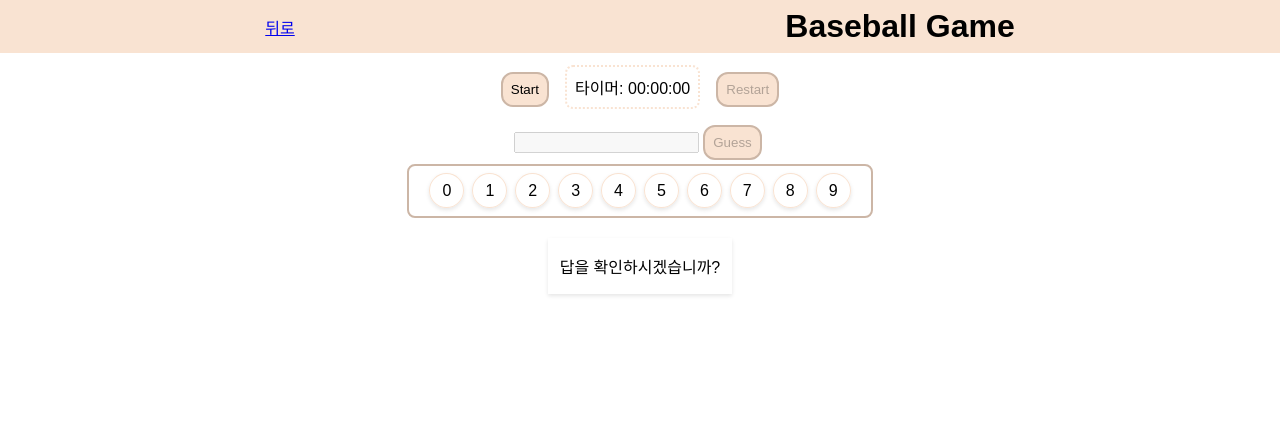
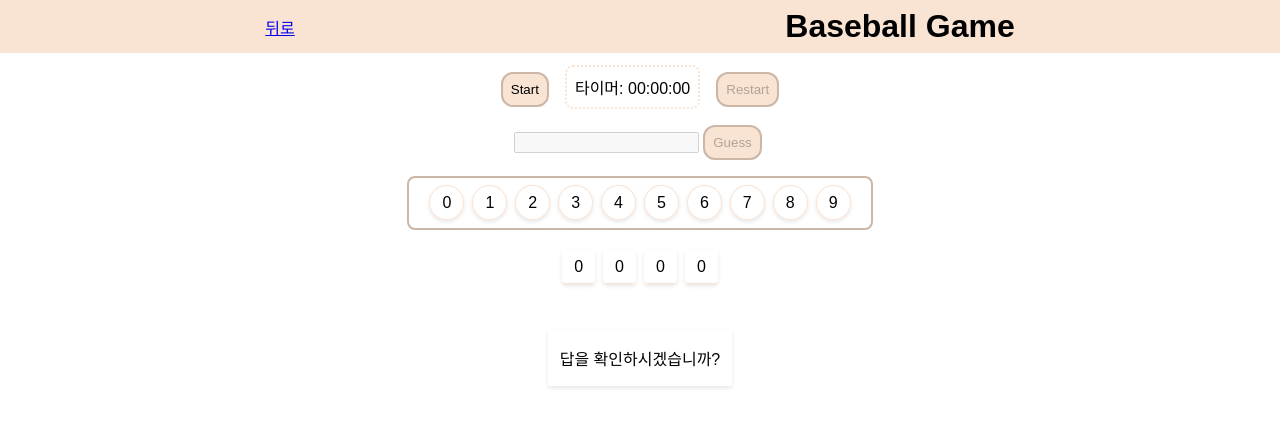
Before and after one commit to minju0809/React-Page, a React (Create React App) app: page /game/baseball in a window 1280 px wide. Shown: the top 426 px of the page. Built offline with nearby package versions, Linux system fonts and the light colour scheme.

Commit message:
야구게임 4자리 판 추가

```diff
--- a/src/App.css
+++ b/src/App.css
@@ -150,6 +150,7 @@ footer {
 
 .baseball-number-container {
   display: inline-block;
+  margin: 12px 0;
   padding: 16px;
   border: 2px solid var(--section-color);
   border-radius: 8px;
@@ -171,6 +172,19 @@ footer {
 .baseball-number.selected {
   text-decoration: line-through;
   color: red;
+}
+
+.baseball-numberBorad-container {
+  padding: 16px;
+}
+
+.baseball-numberBorad-container span {
+  border-bottom: 1px solid var(--main-color);
+  border-radius: 4px;
+  padding: 8px 12px;
+  margin: 4px;
+  /* 그림자 효과 */
+  box-shadow: 0 2px 4px rgba(0, 0, 0, 0.1);
 }
 
 .baseball-product-card {
--- a/src/components/Game/Baseball.jsx
+++ b/src/components/Game/Baseball.jsx
@@ -48,6 +48,7 @@ const Baseball = () => {
   const [gameOver, setGameOver] = useState(false);
   const [gameStarted, setGameStarted] = useState(false);
   const [selectedNumbers, setSelectedNumbers] = useState([]);
+  const [displayedNumber, setDisplayedNumber] = useState([0, 0, 0, 0]);
   const timerRef = useRef(null);
 
   useEffect(() => {
@@ -131,6 +132,12 @@ const Baseball = () => {
     }
   };
 
+  const handleNumberBoradClick = (index) => {
+    const newDisplayedNumber = [...displayedNumber];
+    newDisplayedNumber[index] = (newDisplayedNumber[index] + 1) % 10;
+    setDisplayedNumber(newDisplayedNumber);
+  };
+
   useEffect(() => {
     return () => {
       clearInterval(timerRef.current);
@@ -188,6 +195,18 @@ const Baseball = () => {
           ))}
         </div>
         <br></br>
+        <div className="baseball-numberBorad-container">
+          {displayedNumber.map((number, index) => (
+            <span
+              key={index}
+              className={`baseball-number`}
+              onClick={() => handleNumberBoradClick(index)}
+            >
+              {number}
+            </span>
+          ))}
+        </div>
+        <br></br>
         <div className="baseball-product-card" onClick={handleAnswerClick}>
           <p>답을 확인하시겠습니까?</p>
           {showAnswer && <p>{answer}</p>}
```
